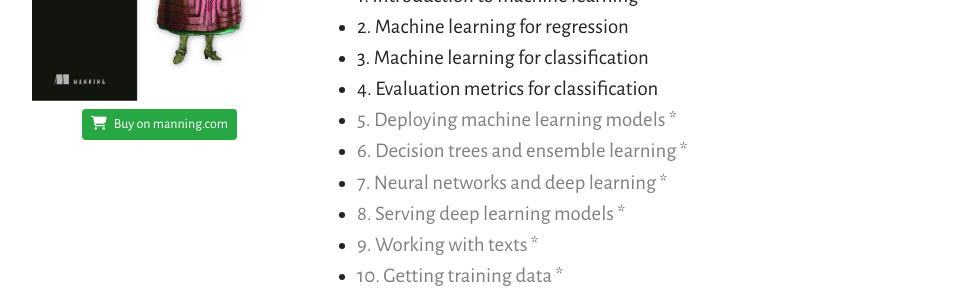
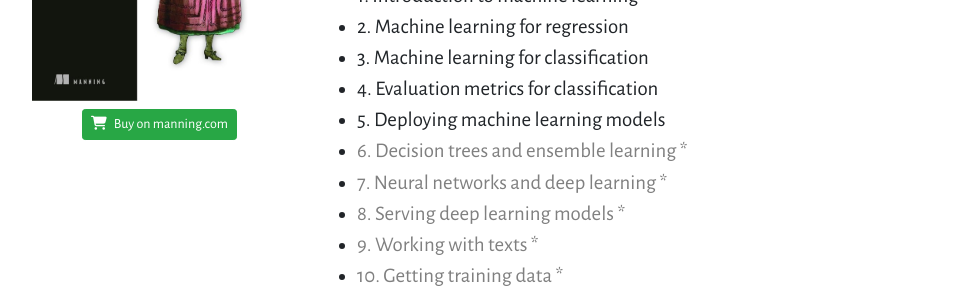
Before and after one commit to alexeygrigorev/mlbookcamp-page, a Jekyll site: the page built from index.md, in a window 1280 px wide. Shown: the part 326-622 px from the top of the page, without its empty margins (53-1033 px from the left). Built offline with Jekyll 4.4.1, drawn with Linux system fonts in a browser that asks for light colours; nearby versions of some CDN libraries.

Commit message:
chapter 5 is out

```diff
--- a/index.md
+++ b/index.md
@@ -23,7 +23,7 @@ to work as a data scientist or machine learning engineer.
     <li>2. Machine learning for regression</li>
     <li>3. Machine learning for classification</li>
     <li>4. Evaluation metrics for classification</li>
-    <li><span class="wip">5. Deploying machine learning models *</span></li>
+    <li>5. Deploying machine learning models</li>
     <li><span class="wip">6. Decision trees and ensemble learning *</span></li>
     <li><span class="wip">7. Neural networks and deep learning *</span></li>
     <li><span class="wip">8. Serving deep learning models *</span></li>
```
